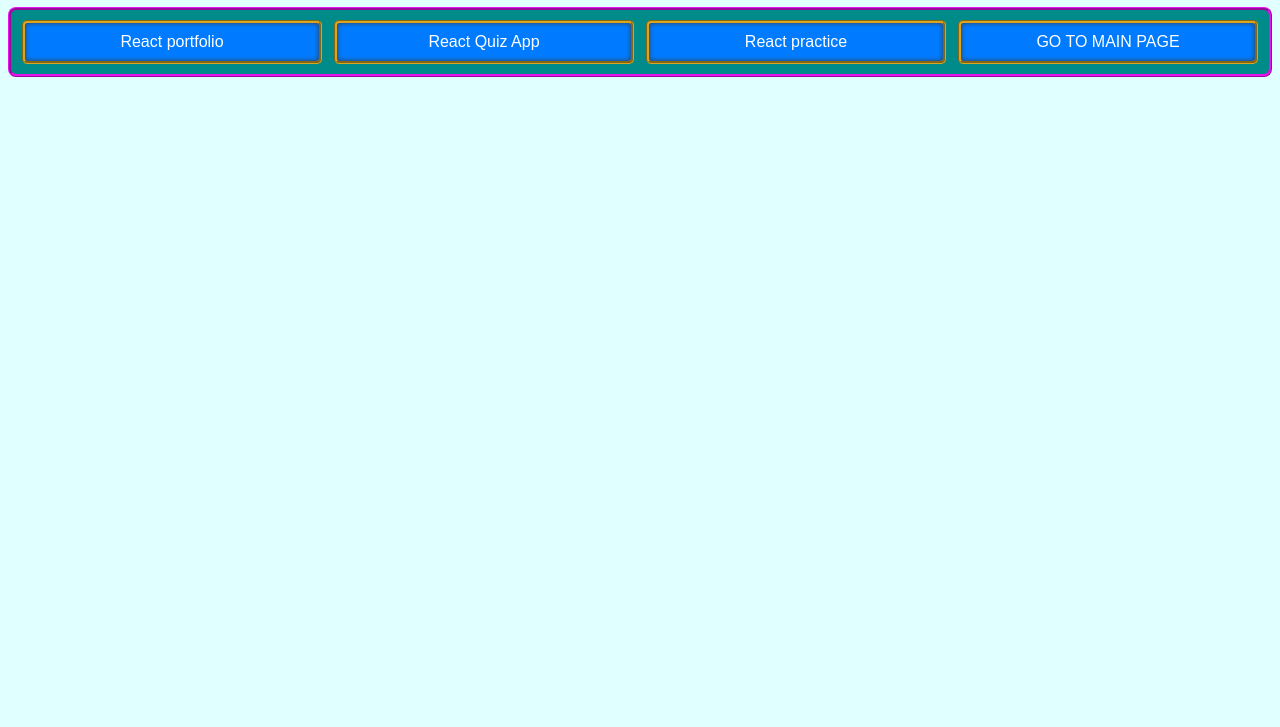
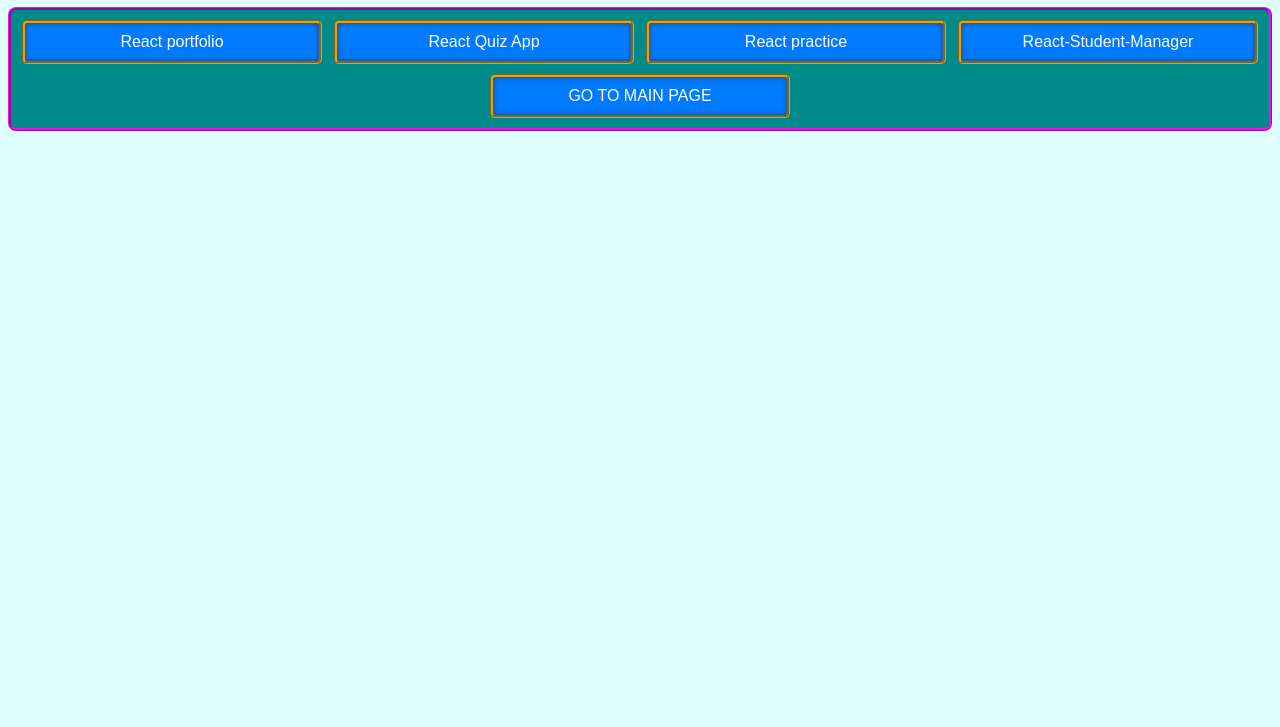
Before and after one commit to milyas1264/multiple-projects, a plain HTML site: page React projects/react-projects.html in a window 1280 px wide. Shown: the part 73-800 px from the top of the page. Drawn offline with Linux system fonts and the light colour scheme.

Commit message:
Add React-Student-Manager button: include link to React-Student-Manager in react-projects.html

```diff
--- a/React projects/react-projects.html
+++ b/React projects/react-projects.html
@@ -62,6 +62,9 @@
       <a href="https://milyas1264.github.io/React-practice-new/"
         ><button>React practice</button>
       </a>
+      <a href="https://milyas1264.github.io/React-Student-manager/"
+        ><button>React-Student-Manager</button>
+      </a>
       <a href="../index.html"
         ><button id="main"><span>GO TO MAIN PAGE</span></button></a
       >
```
